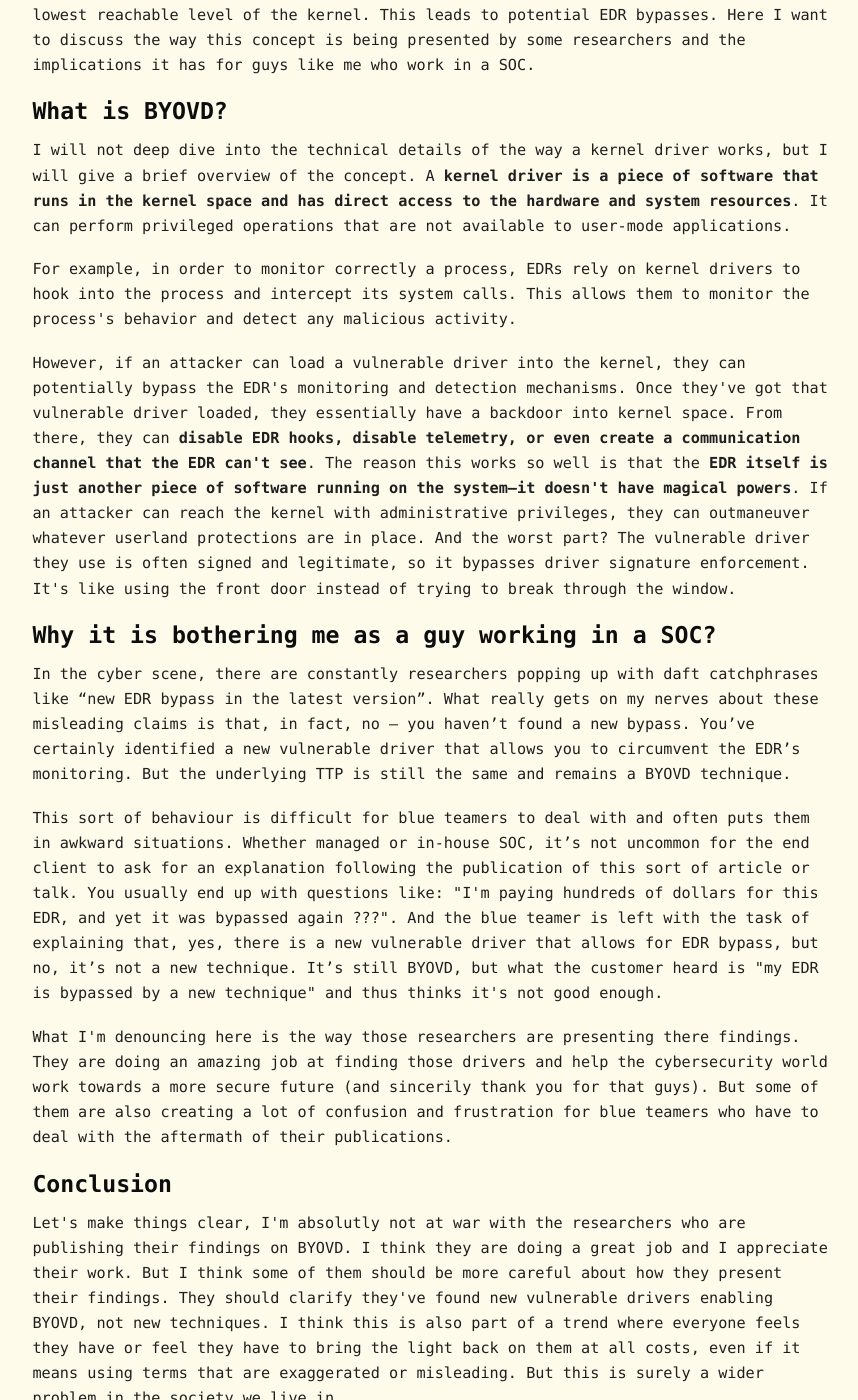
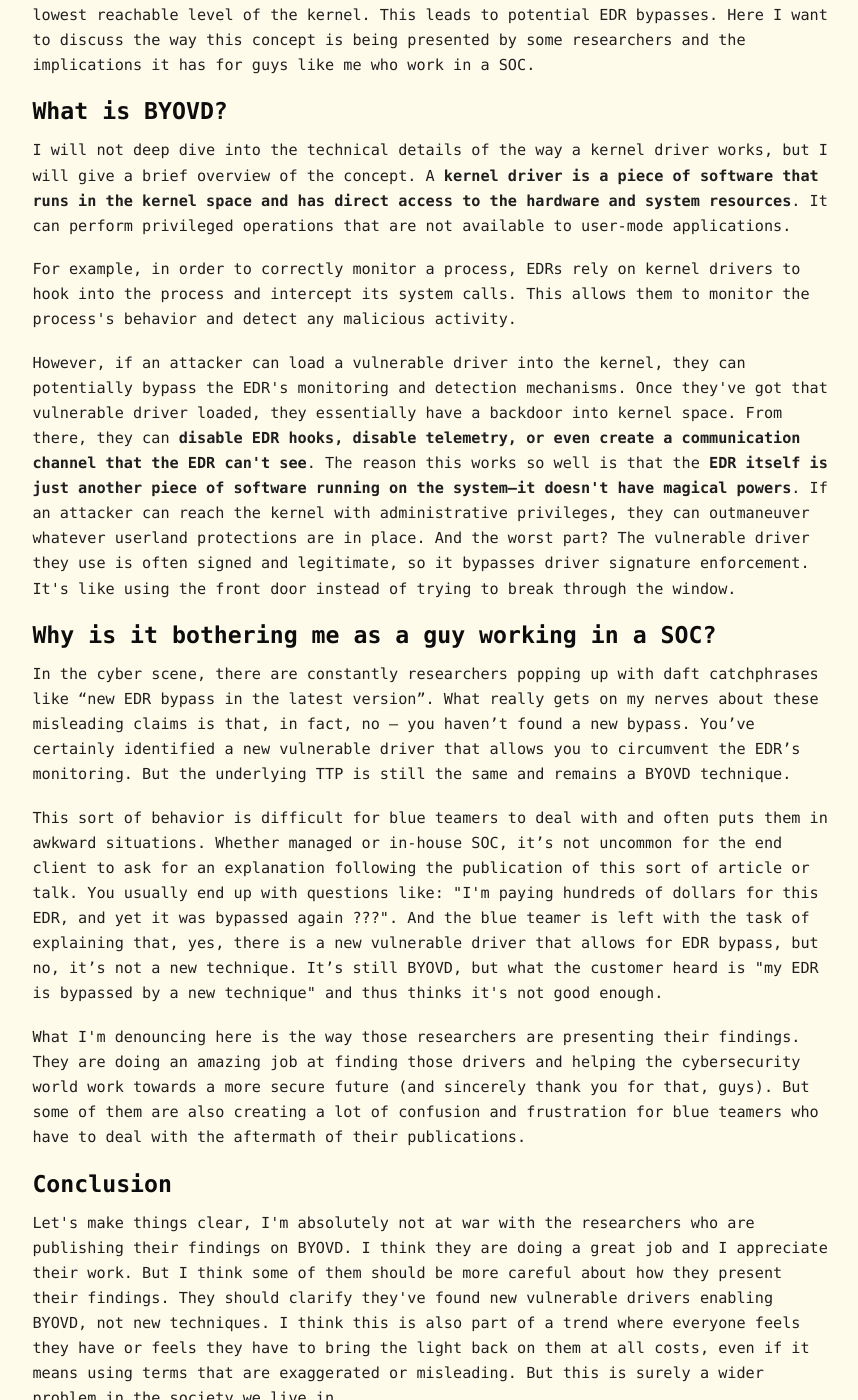
Before and after one commit to tristanqtn/tristanqtn.github.io, a Jekyll site: the page built from _articles/honest-opinion-byovd.md, in a window 1280 px wide and 1400 px high, scrolled down 420 px. Shown: the whole window, without its empty margins (207-1065 px from the left). Built offline with Jekyll 4.4.1, drawn with Linux system fonts in a browser that asks for light colours; some of the changed text lies outside the part shown.

Commit message:
Fix grammar and clarity issues in BYOVD article
Corrected grammatical errors and improved clarity in the article discussing BYOVD and its implications for cybersecurity.

```diff
--- a/_articles/honest-opinion-byovd.md
+++ b/_articles/honest-opinion-byovd.md
@@ -14,23 +14,23 @@ Before talking about BYOVD, it is important to understand the context in which t
 
 I will not deep dive into the technical details of the way a kernel driver works, but I will give a brief overview of the concept. A **kernel driver is a piece of software that runs in the kernel space and has direct access to the hardware and system resources**. It can perform privileged operations that are not available to user-mode applications.
 
-For example, in order to monitor correctly a process, EDRs rely on kernel drivers to hook into the process and intercept its system calls. This allows them to monitor the process's behavior and detect any malicious activity.
+For example, in order to correctly monitor a process, EDRs rely on kernel drivers to hook into the process and intercept its system calls. This allows them to monitor the process's behavior and detect any malicious activity.
 
 However, if an attacker can load a vulnerable driver into the kernel, they can potentially bypass the EDR's monitoring and detection mechanisms. Once they've got that vulnerable driver loaded, they essentially have a backdoor into kernel space. From there, they can **disable EDR hooks, disable telemetry, or even create a communication channel that the EDR can't see**. The reason this works so well is that the **EDR itself is just another piece of software running on the system—it doesn't have magical powers**. If an attacker can reach the kernel with administrative privileges, they can outmaneuver whatever userland protections are in place. And the worst part? The vulnerable driver they use is often signed and legitimate, so it bypasses driver signature enforcement. It's like using the front door instead of trying to break through the window.
 
-# Why it is bothering me as a guy working in a SOC?
+# Why is it bothering me as a guy working in a SOC?
 
 In the cyber scene, there are constantly researchers popping up with daft catchphrases like “new EDR bypass in the latest version”. What really gets on my nerves about these misleading claims is that, in fact, no – you haven’t found a new bypass. You’ve certainly identified a new vulnerable driver that allows you to circumvent the EDR’s monitoring. But the underlying TTP is still the same and remains a BYOVD technique.
 
-This sort of behaviour is difficult for blue teamers to deal with and often puts them in awkward situations. Whether managed or in-house SOC, it’s not uncommon for the end client to ask for an explanation following the publication of this sort of article or talk. You usually end up with questions like: "I'm paying hundreds of dollars for this EDR, and yet it was bypassed again ???". And the blue teamer is left with the task of explaining that, yes, there is a new vulnerable driver that allows for EDR bypass, but no, it’s not a new technique. It’s still BYOVD, but what the customer heard is "my EDR is bypassed by a new technique" and thus thinks it's not good enough.
+This sort of behavior is difficult for blue teamers to deal with and often puts them in awkward situations. Whether managed or in-house SOC, it’s not uncommon for the end client to ask for an explanation following the publication of this sort of article or talk. You usually end up with questions like: "I'm paying hundreds of dollars for this EDR, and yet it was bypassed again ???". And the blue teamer is left with the task of explaining that, yes, there is a new vulnerable driver that allows for EDR bypass, but no, it’s not a new technique. It’s still BYOVD, but what the customer heard is "my EDR is bypassed by a new technique" and thus thinks it's not good enough.
 
-What I'm denouncing here is the way those researchers are presenting there findings. They are doing an amazing job at finding those drivers and help the cybersecurity world work towards a more secure future (and sincerily thank you for that guys). But some of them are also creating a lot of confusion and frustration for blue teamers who have to deal with the aftermath of their publications.
+What I'm denouncing here is the way those researchers are presenting their findings. They are doing an amazing job at finding those drivers and helping the cybersecurity world work towards a more secure future (and sincerely thank you for that, guys). But some of them are also creating a lot of confusion and frustration for blue teamers who have to deal with the aftermath of their publications.
 
 # Conclusion
 
-Let's make things clear, I'm absolutly not at war with the researchers who are publishing their findings on BYOVD. I think they are doing a great job and I appreciate their work. But I think some of them should be more careful about how they present their findings. They should clarify they've found new vulnerable drivers enabling BYOVD, not new techniques. I think this is also part of a trend where everyone feels they have or feel they have to bring the light back on them at all costs, even if it means using terms that are exaggerated or misleading. But this is surely a wider problem in the society we live in.
+Let's make things clear, I'm absolutely not at war with the researchers who are publishing their findings on BYOVD. I think they are doing a great job and I appreciate their work. But I think some of them should be more careful about how they present their findings. They should clarify they've found new vulnerable drivers enabling BYOVD, not new techniques. I think this is also part of a trend where everyone feels they have or feels they have to bring the light back on them at all costs, even if it means using terms that are exaggerated or misleading. But this is surely a wider problem in the society we live in.
 
-I know this blog has nearly no visibility but if by any chance you are reading this as a researcher, please be more careful about the way you present your findings ;)
+I know this blog has nearly no visibility, but if by any chance you are reading this as a researcher, please be more careful about the way you present your findings ;)
 
 # References
 
```
